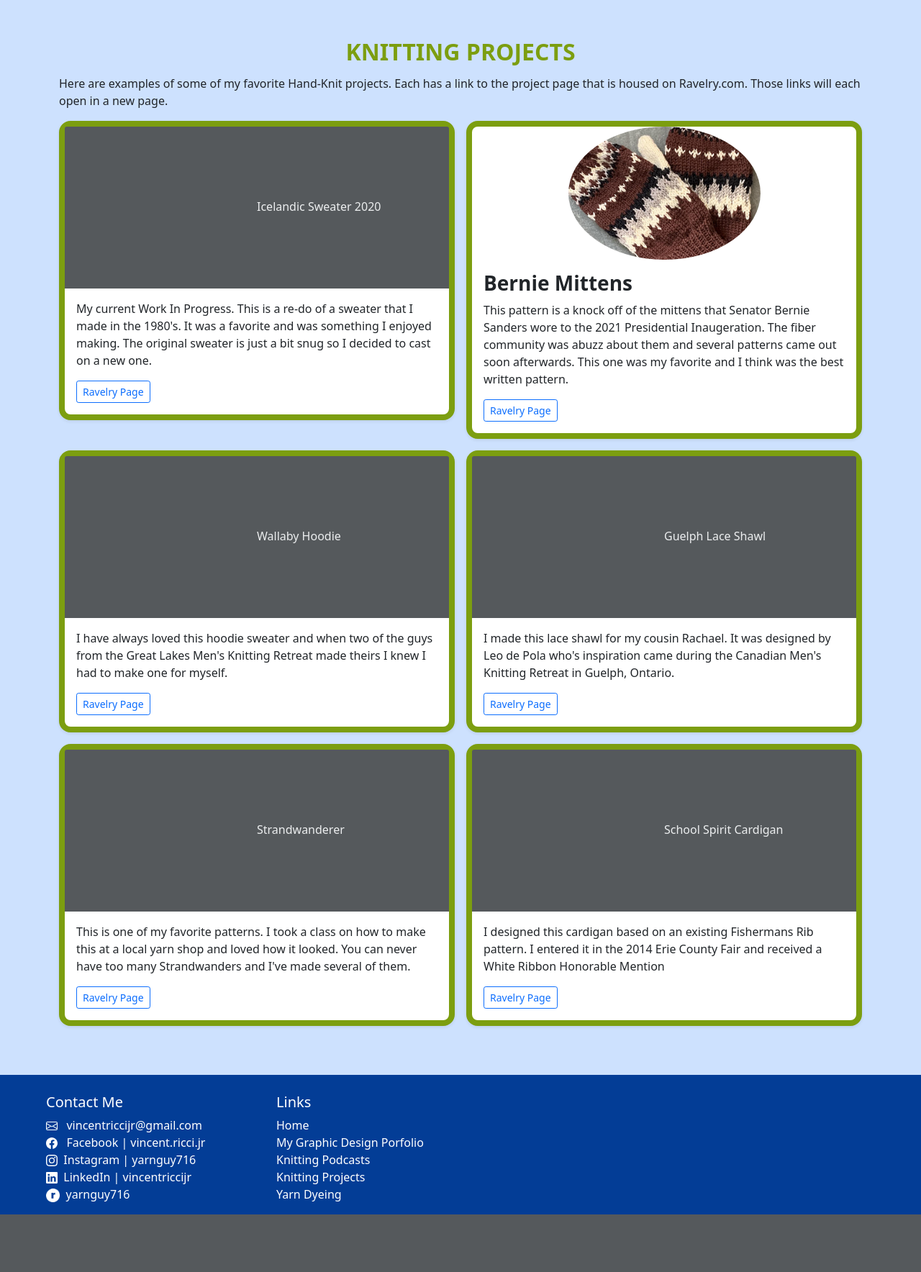
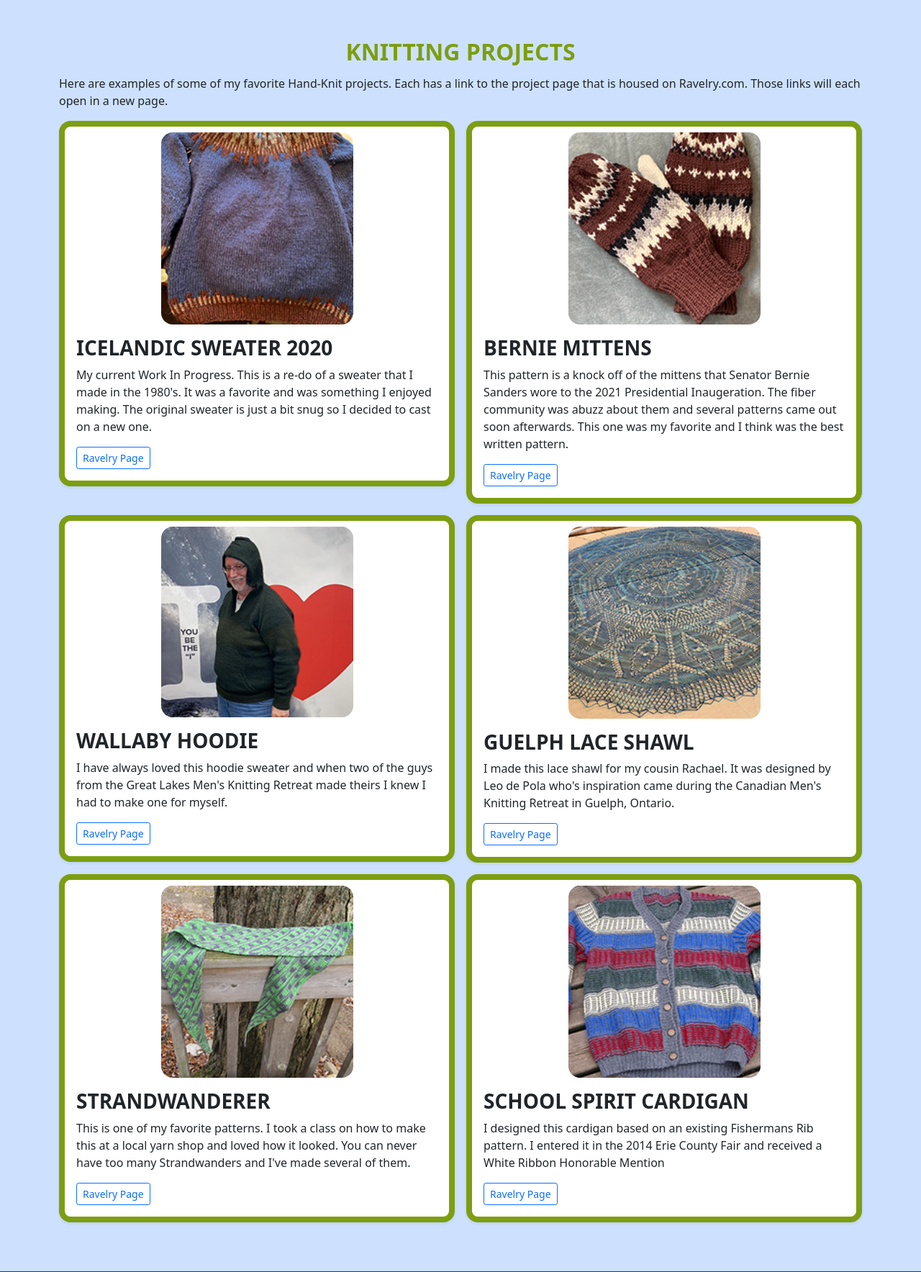
Before and after one commit to vricci518/vince_ricci, a PHP site: page /projects.php in a window 1280 px wide. Shown: the part 125-1893 px from the top of the page at 72% size. Before the commit the page ends 1813 px from the top, so only its background shows below. Run offline with PHP 8.4, Linux system fonts and the light colour scheme.

Commit message:
Updated project and podcast pages

```diff
--- a/new_aboutme/about_me2/css/aboutme2.css
+++ b/new_aboutme/about_me2/css/aboutme2.css
@@ -94,34 +94,21 @@ h2 {
 	color: #666666;
 }
 
+/* Project page cards */
+
 .card {
-	/* margin: 1rem auto; */
 	border-radius: 1rem;
 	border: .5rem solid #7C9E10;
-	/* background-color: #e4fa9e; */
 }
 
 .card img {
 	margin: auto;
 	width: 50%;
+	border-radius: 1rem;
+	margin-top: 0.5rem;
 }
 
 .card-title {
 	font-weight: bold;
+	text-transform: uppercase;
 }
-
-/* .bd-placeholder-img {
-	font-size: 1.5rem;
-	font-weight: 900;
-	text-transform: uppercase;
-	text-anchor: middle;
-	-webkit-user-select: none;
-	-moz-user-select: none;
-	user-select: none;
-} */
-
-@media (min-width: 768px) {
-	.bd-placeholder-img-lg {
-		font-size: 3.5rem;
-	}
-}
--- a/new_aboutme/about_me2/projects.php
+++ b/new_aboutme/about_me2/projects.php
@@ -24,12 +24,9 @@
 			<div class="row row-cols-1 row-cols-sm-2 row-cols-md-2 g-3">
 				<div class="col">
 					<div class="card shadow-sm">
-						<svg class="bd-placeholder-img card-img-top" width="100%" height="225" xmlns="http://www.w3.org/2000/svg" role="img" aria-label="Placeholder: Thumbnail" preserveAspectRatio="xMidYMid slice" focusable="false">
-							<title>Icelandic Sweater 2020</title>
-							<rect width="100%" height="100%" fill="#55595c" /><text x="50%" y="50%" fill="#eceeef" dy=".3em">Icelandic Sweater 2020</text>
-						</svg>
-
+						<img src="img/icelandic.jpg" class="card-img-top" alt="icelandic sweater">
 						<div class="card-body">
+							<h3 class="card-title">Icelandic Sweater 2020</h3>
 							<p class="card-text">My current Work In Progress. This is a re-do of a sweater that I made in the 1980's. It was a favorite and was something I enjoyed making. The original sweater is just a bit snug so I decided to cast on a new one.</p>
 							<div class="d-flex justify-content-between align-items-center">
 								<div class="btn-group">
@@ -41,7 +38,7 @@
 				</div>
 				<div class="col">
 					<div class="card shadow-sm">
-					<img src="img/berniemittens.jpg" class="card-img-top rounded-circle" alt="bernie mittens">
+						<img src="img/berniemittens.jpg" class="card-img-top" alt="bernie mittens">
 						<div class="card-body">
 							<h3 class="card-title">Bernie Mittens</h3>
 							<p class="card-text">This pattern is a knock off of the mittens that Senator Bernie Sanders wore to the 2021 Presidential Inaugeration. The fiber community was abuzz about them and several patterns came out soon afterwards. This one was my favorite and I think was the best written pattern.</p>
@@ -55,12 +52,9 @@
 				</div>
 				<div class="col">
 					<div class="card shadow-sm">
-						<svg class="bd-placeholder-img card-img-top" width="100%" height="225" xmlns="http://www.w3.org/2000/svg" role="img" aria-label="Placeholder: Thumbnail" preserveAspectRatio="xMidYMid slice" focusable="false">
-							<title>Wallaby Hoodie</title>
-							<rect width="100%" height="100%" fill="#55595c" /><text x="50%" y="50%" fill="#eceeef" dy=".3em">Wallaby Hoodie</text>
-						</svg>
-
+						<img src="img/wallaby.jpg" class="card-img-top" alt="wallaby hoodie">
 						<div class="card-body">
+							<h3 class="card-title">Wallaby Hoodie</h3>
 							<p class="card-text">I have always loved this hoodie sweater and when two of the guys from the Great Lakes Men's Knitting Retreat made theirs I knew I had to make one for myself.</p>
 							<div class="d-flex justify-content-between align-items-center">
 								<div class="btn-group">
@@ -70,15 +64,11 @@
 						</div>
 					</div>
 				</div>
-
 				<div class="col">
 					<div class="card shadow-sm">
-						<svg class="bd-placeholder-img card-img-top" width="100%" height="225" xmlns="http://www.w3.org/2000/svg" role="img" aria-label="Placeholder: Thumbnail" preserveAspectRatio="xMidYMid slice" focusable="false">
-							<title>Guelph Lace Shawl</title>
-							<rect width="100%" height="100%" fill="#55595c" /><text x="50%" y="50%" fill="#eceeef" dy=".3em">Guelph Lace Shawl</text>
-						</svg>
-
+						<img src="img/guelph.jpg" class="card-img-top" alt="guelph lace shawl">
 						<div class="card-body">
+							<h3 class="card-title">Guelph Lace Shawl</h3>
 							<p class="card-text">I made this lace shawl for my cousin Rachael. It was designed by Leo de Pola who's inspiration came during the Canadian Men's Knitting Retreat in Guelph, Ontario.</p>
 							<div class="d-flex justify-content-between align-items-center">
 								<div class="btn-group">
@@ -90,11 +80,9 @@
 				</div>
 				<div class="col">
 					<div class="card shadow-sm">
-						<svg class="bd-placeholder-img card-img-top" width="100%" height="225" xmlns="http://www.w3.org/2000/svg" role="img" aria-label="Placeholder: Thumbnail" preserveAspectRatio="xMidYMid slice" focusable="false">
-							<title>Strandwanderer</title>
-							<rect width="100%" height="100%" fill="#55595c" /><text x="50%" y="50%" fill="#eceeef" dy=".3em">Strandwanderer</text>
-						</svg>
+						<img src="img/strandwanderer.jpg" class="card-img-top" alt="strandwanderer shawl">
 						<div class="card-body">
+							<h3 class="card-title">Strandwanderer</h3>
 							<p class="card-text">This is one of my favorite patterns. I took a class on how to make this at a local yarn shop and loved how it looked. You can never have too many Strandwanders and I've made several of them.</p>
 							<div class="d-flex justify-content-between align-items-center">
 								<div class="btn-group">
@@ -106,11 +94,9 @@
 				</div>
 				<div class="col">
 					<div class="card shadow-sm">
-						<svg class="bd-placeholder-img card-img-top" width="100%" height="225" xmlns="http://www.w3.org/2000/svg" role="img" aria-label="Placeholder: Thumbnail" preserveAspectRatio="xMidYMid slice" focusable="false">
-							<title>School Spirit Cardigan</title>
-							<rect width="100%" height="100%" fill="#55595c" /><text x="50%" y="50%" fill="#eceeef" dy=".3em">School Spirit Cardigan</text>
-						</svg>
+						<img src="img/schoolspirit.jpg" class="card-img-top" alt="school spirit cardigan">
 						<div class="card-body">
+							<h3 class="card-title">School Spirit Cardigan</h3>
 							<p class="card-text">I designed this cardigan based on an existing Fishermans Rib pattern. I entered it in the 2014 Erie County Fair and received a White Ribbon Honorable Mention</p>
 							<div class="d-flex justify-content-between align-items-center">
 								<div class="btn-group">
```
Also changed, not shown: new_aboutme/about_me2/podcasts.php (+9 -9 lines), new_aboutme/about_me2/img/berniemittens.jpg, new_aboutme/about_me2/img/guelph.jpg (added), new_aboutme/about_me2/img/icelandic.jpg (added), new_aboutme/about_me2/img/schoolspirit.jpg (added), new_aboutme/about_me2/img/strandwanderer.jpg (added), new_aboutme/about_me2/img/wallaby.jpg (added). Lines whose indentation alone changed are shown as unchanged.
